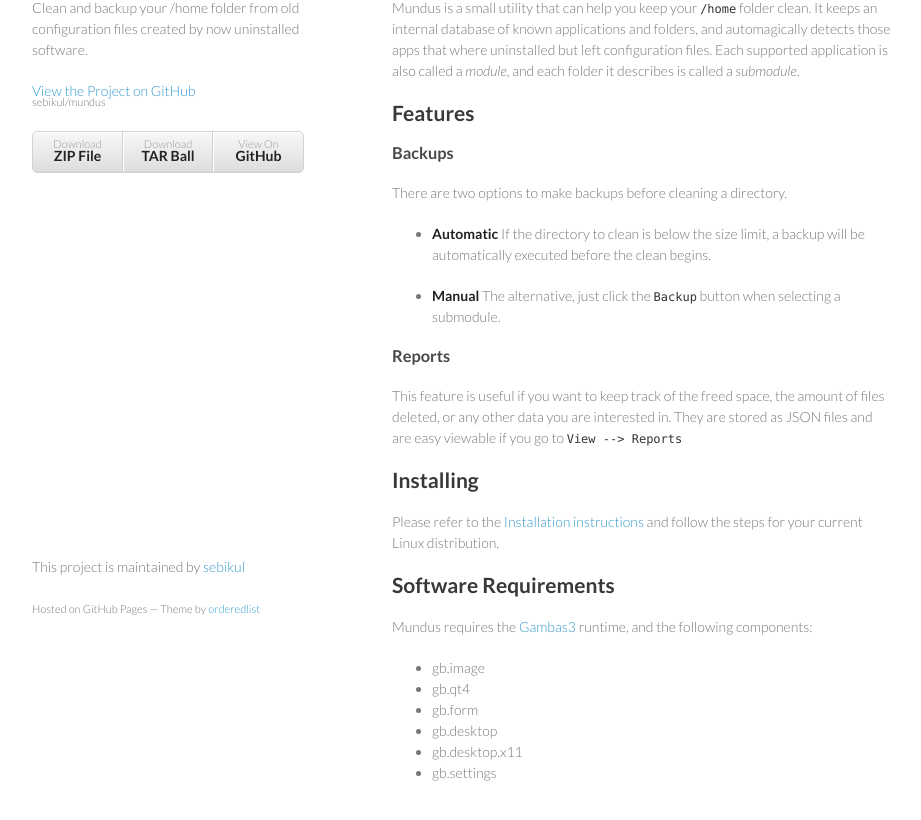
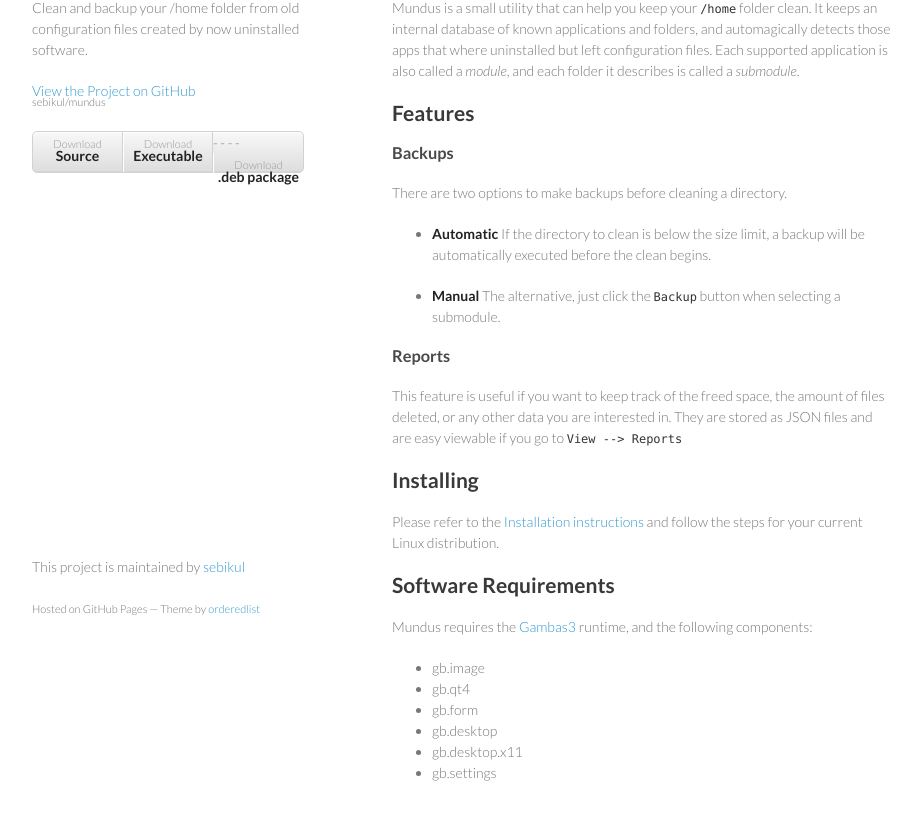
Before and after one commit to sebikul/mundus, a plain HTML site: page index.html in a window 1280 px wide. Shown: the part 112-932 px from the top of the page, without its empty margins (178-1099 px from the left). Drawn offline with Linux system fonts and the light colour scheme.

Commit message:
Update index.html

```diff
--- a/index.html
+++ b/index.html
@@ -22,10 +22,10 @@
 
 
         <ul>
-          <li><a href="https://github.com/sebikul/mundus/zipball/master">Download <strong>ZIP File</strong></a></li>
-          <li><a href="https://github.com/sebikul/mundus/tarball/master">Download <strong>TAR Ball</strong></a></li>
-          <li><a href="https://github.com/sebikul/mundus">View On <strong>GitHub</strong></a></li>
-        </ul>
+-          <li><a href="https://github.com/sebikul/mundus/archive/v3.0.0.tar.gz">Download <strong>Source</strong></a></li>
+-          <li><a href="https://github.com/sebikul/mundus/releases/download/v3.0.0/mundus3-0-0.gambas">Download <strong>Executable</strong></a></li>
+-          <li><a href="https://github.com/sebikul/mundus/releases/download/v3.0.0/mundus_3.0.0-0ubuntu1_all.deb">Download <strong>.deb package</strong></a></li>
+-        </ul>
       </header>
       <section>
         <h1>
```
